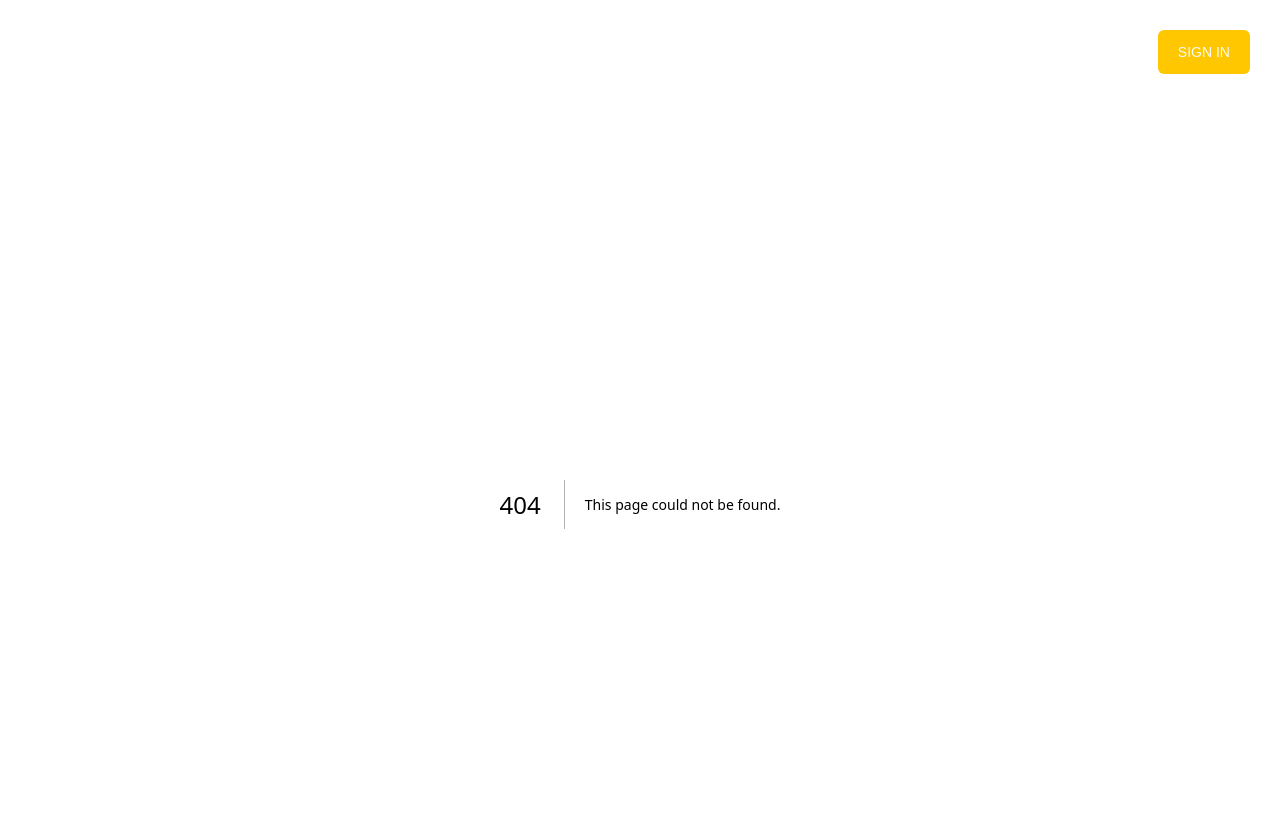
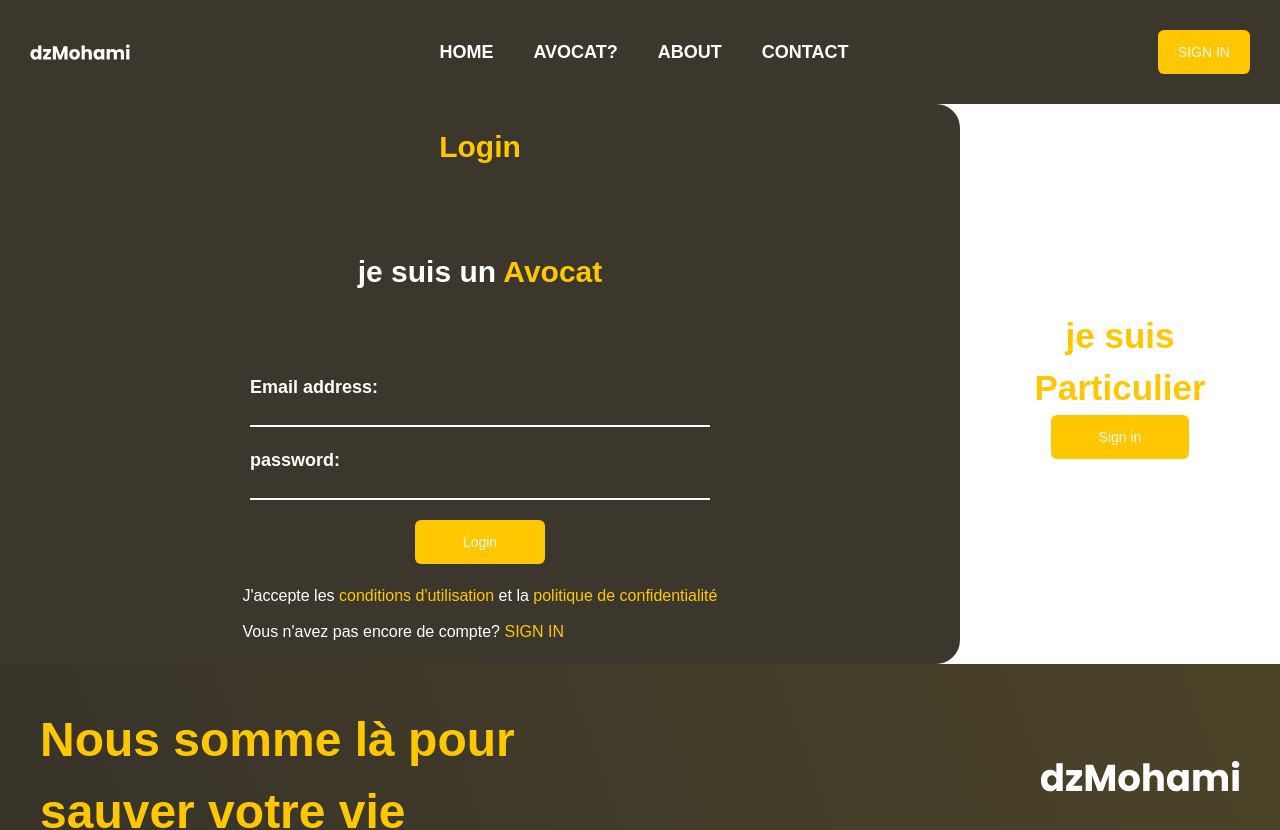
Before and after one commit to mondher0/dz-mouhami, a Next.js app: page /loyer-login in a window 1280 px wide. Before the commit this address had no page. Shown: the top 830 px of the page. Built offline with nearby package versions, Linux system fonts and the light colour scheme.

Commit message:
adding login loyer

```diff
--- a/app/login/page.js
+++ /dev/null
@@ -1,9 +0,0 @@
-import React from 'react'
-
-const page = () => {
-  return (
-    <div>padddge</div>
-  )
-}
-
-export default page
--- /dev/null
+++ b/app/loyer-login/page.jsx
@@ -0,0 +1,13 @@
+import ChangeUser from "../../components/auth/ChangeUser";
+import LoyerLogin from "../../components/auth/LoyerLogin";
+
+const LoyerLoginPage = () => {
+  return (
+    <div className="flex bg-white">
+      <LoyerLogin />
+      <ChangeUser user="loyer" />
+    </div>
+  );
+};
+
+export default LoyerLoginPage;
--- /dev/null
+++ b/components/auth/LoyerLogin.jsx
@@ -0,0 +1,38 @@
+import React from "react";
+import FormControl from "./FormControl";
+import { Button } from "../ui/button";
+import Link from "next/link";
+
+const LoyerLogin = () => {
+  return (
+    <div className="w-3/4 flex flex-col  justify-center p-[20px] gap-20 rounded-tl-none rounded-bl-none rounded-tr-3xl  rounded-br-3xl bg-[#3B372C]">
+      <h1 className="text-[#FFC700] text-center text-[30px] font-semibold">
+        Login
+      </h1>
+      <h1 className="text-white text-center text-[30px] font-semibold">
+        je suis un <span className="text-[#FFC700]">Avocat</span>
+      </h1>
+      <form className="flex flex-col items-center w-full gap-5">
+        <FormControl name="Email address:" type="email" />
+        <FormControl name="password:" type="password" />
+        <Button size="lg">Login</Button>
+        <div className="flex flex-col gap-3">
+          <p className="text-white ">
+            J'accepte les{" "}
+            <span className="text-[#FFC700]">conditions d'utilisation</span> et
+            la{" "}
+            <span className="text-[#FFC700]">politique de confidentialité</span>
+          </p>
+          <p className="text-white">
+            Vous n'avez pas encore de compte?{" "}
+            <span className="text-[#FFC700]">
+              <Link href="/loyer-register">SIGN IN</Link>
+            </span>
+          </p>
+        </div>
+      </form>
+    </div>
+  );
+};
+
+export default LoyerLogin;
--- a/components/auth/LoyerRegister.jsx
+++ b/components/auth/LoyerRegister.jsx
@@ -1,11 +1,10 @@
 "use client";
 import React, { useState } from "react";
 import CustomStepper from "./CustomStepper";
-import FormControl from "./FormControl";
-import { Button } from "../ui/button";
 import StepOne from "./StepOne";
 import { useSelector } from "react-redux";
 import StepTwo from "./StepTwo";
+import StepThree from "./StepThree";
 
 const LoyerRegister = () => {
   const { activeStep } = useSelector((state) => state.auth);
@@ -19,6 +18,7 @@ const LoyerRegister = () => {
       </div>
       {activeStep === 0 && <StepOne />}
       {activeStep === 1 && <StepTwo />}
+      {activeStep === 2 && <StepThree />}
     </div>
   );
 };
--- /dev/null
+++ b/components/auth/StepThree.jsx
@@ -0,0 +1,25 @@
+"use client";
+import React from "react";
+import { Button } from "../ui/button";
+import { useRouter } from "next/navigation";
+
+const StepThree = () => {
+  const router = useRouter();
+  return (
+    <div className="flex flex-col items-center justify-center gap-6 mt-10">
+      <h1 className="text-white text-[30px] text-center font-semibold">
+        Votre demande sera examinée par nos <br /> services , veuiller consulter
+        votre log in <br /> régulierement.Merci!
+      </h1>
+      <Button
+        onClick={() => {
+          router.push("/");
+        }}
+      >
+        Go home
+      </Button>
+    </div>
+  );
+};
+
+export default StepThree;
--- a/store/features/auth/auth-slice.js
+++ b/store/features/auth/auth-slice.js
@@ -1,7 +1,7 @@
 import { createAsyncThunk, createSlice } from "@reduxjs/toolkit";
 
 const initialState = {
-  activeStep: 1,
+  activeStep: 2,
   position: [51.505, -0.09],
   disponibility: [
     {
```
